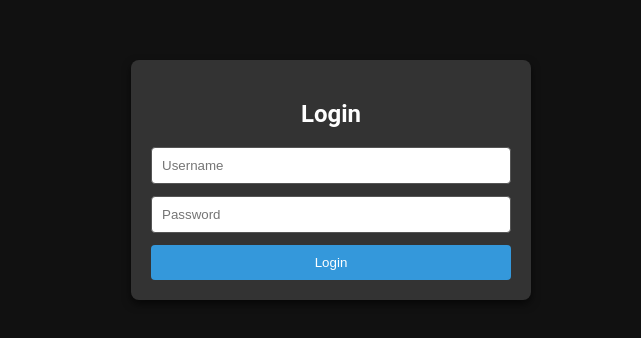
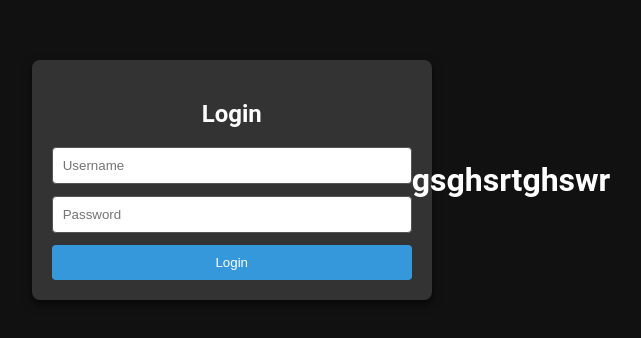
Before and after one commit to varavoi/testName, a plain HTML site: page base/index.html in a window 1280 px wide. Shown: the part 220-558 px from the top of the page, without its empty margins (329-970 px from the left). Drawn offline with nearby package versions, Linux system fonts and the light colour scheme; files whose address does not match are found by name.

Commit message:
h1 added

```diff
--- a/base/index.html
+++ b/base/index.html
@@ -110,7 +110,7 @@
     <!-- <script>
       $(".card").hide(); // $(".r_card").show();
   </script> -->
-
+   <h1>gsghsrtghswr</h1>
 <!-- <script src = "script.js">    </script> -->
 </body>
 </html>
```
